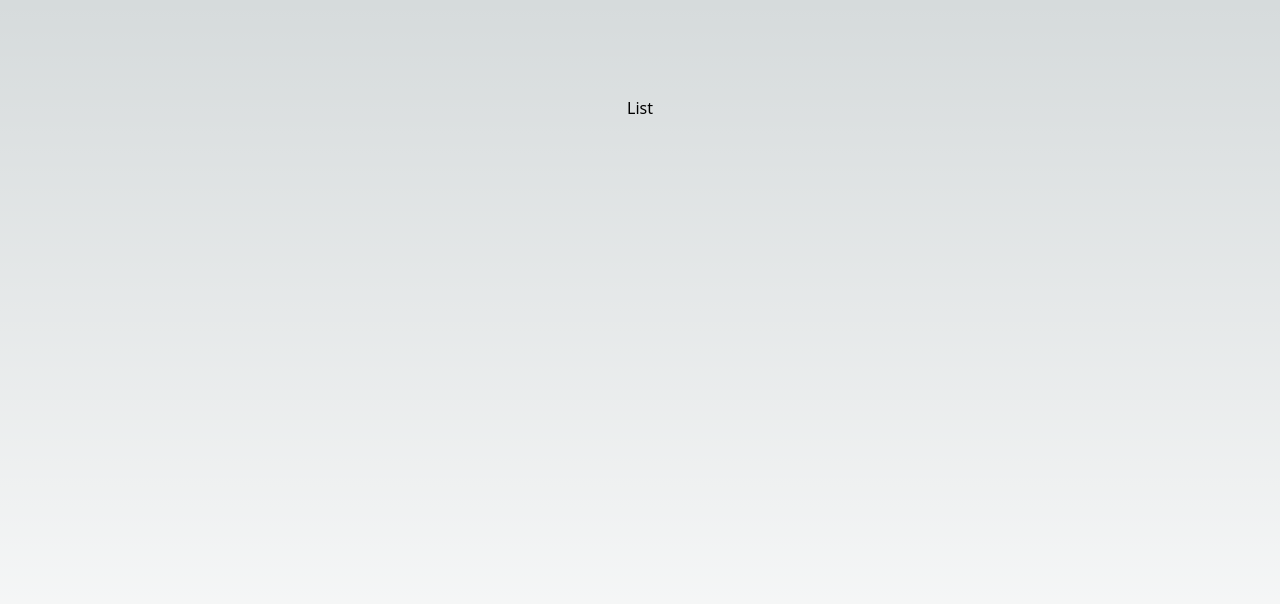
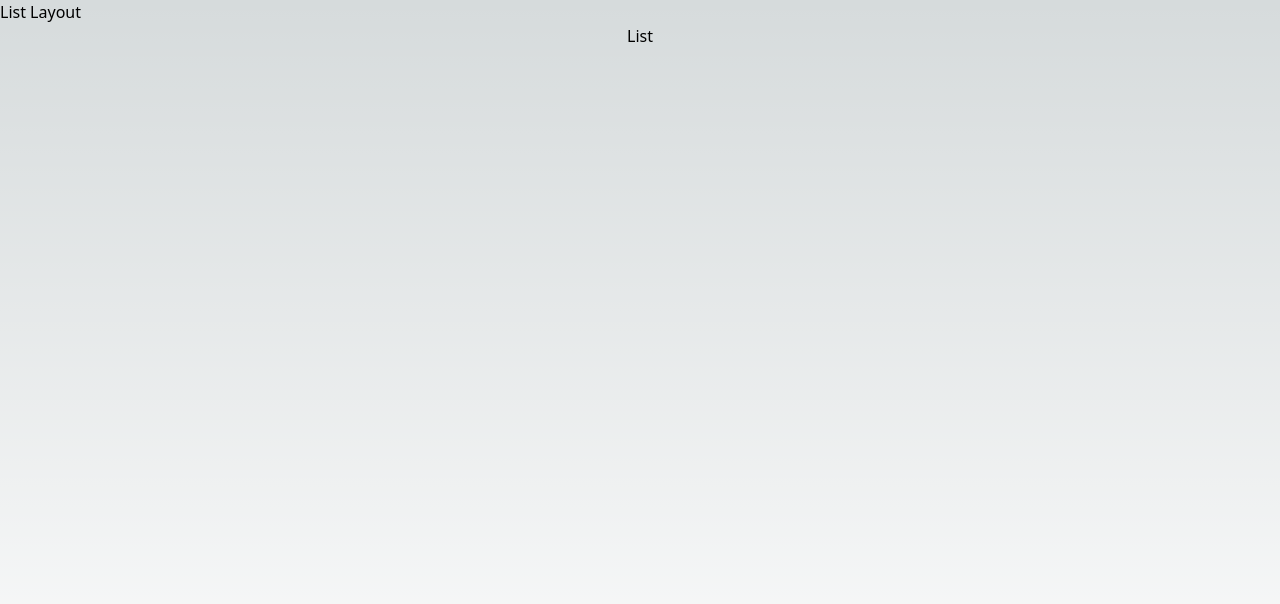
Before and after one commit to chuxinmofu/NextJs, a Next.js app: page /list in a window 1280 px wide. Shown: the top 604 px of the page. Built offline with nearby package versions, Linux system fonts and the light colour scheme.

Commit message:
feat：路由文件夹下 嵌套Layout

```diff
--- /dev/null
+++ b/app/info/layout.jsx
@@ -0,0 +1,10 @@
+
+
+export default function InfoLayout({ children }) {
+  return (
+    <div>
+      <duv>Info Layout</duv>
+      {children}
+    </div>
+  );
+}
--- a/app/layout.jsx
+++ b/app/layout.jsx
@@ -1,13 +1,8 @@
 import "./globals.css";
-export const metadata = {
-  title: "Create Next App",
-  description: "Generated by create next app",
-};
-
 export default function RootLayout({ children }) {
   return (
     <html lang="en">
-      <body className='flex min-h-screen flex-col items-center justify-between p-24'>
+      <body className="min-h-screen ">
         {children}
       </body>
     </html>
--- /dev/null
+++ b/app/list/layout.jsx
@@ -0,0 +1,10 @@
+
+
+export default function ListLayout({ children }) {
+  return (
+    <div>
+      <duv>List Layout</duv>
+      {children}
+    </div>
+  );
+}
```
Also changed, not shown: 1 other file (tests, documents, lock files or other folders).
